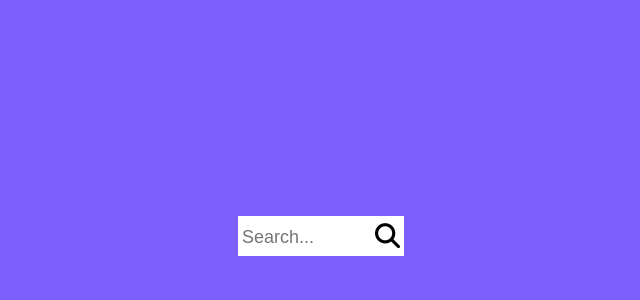
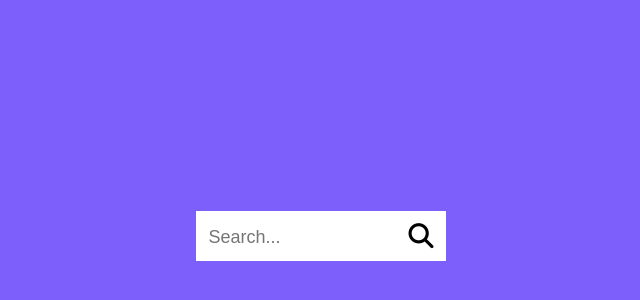
Before and after one commit to SeijaHuang/50ProjectsPractice, a website: page Day4/day4.html in a window 1280 px wide. Shown: the part 164-464 px from the top of the page, without its empty margins (319-959 px from the left). Drawn offline with Linux system fonts and the light colour scheme.

Commit message:
Day4 Completed

```diff
--- a/Day4/day4.css
+++ b/Day4/day4.css
@@ -19,18 +19,18 @@ main{
     display: flex;
     align-items: center;
     justify-content: center;
-    height: 5%;
-    width: 13%;
+    height: 2em;
+    width: 10em;
     background-color: white;
     font-size: 25px;
-    transition: 0.3s linear ;
+    transition: 0.3s ease ;
 }
 .container input{
     height: 100%;
     width: 80%;
     border: none;
     font-size: 20px;
-    transition: 0.3s linear ;
+    transition: 0.3s ease ;
 }
 
 .container input:focus{
@@ -41,3 +41,7 @@ main{
     font-size: 18px;
     line-height: 1.5;
 }
+
+.container i{
+    cursor: pointer;
+}
```
